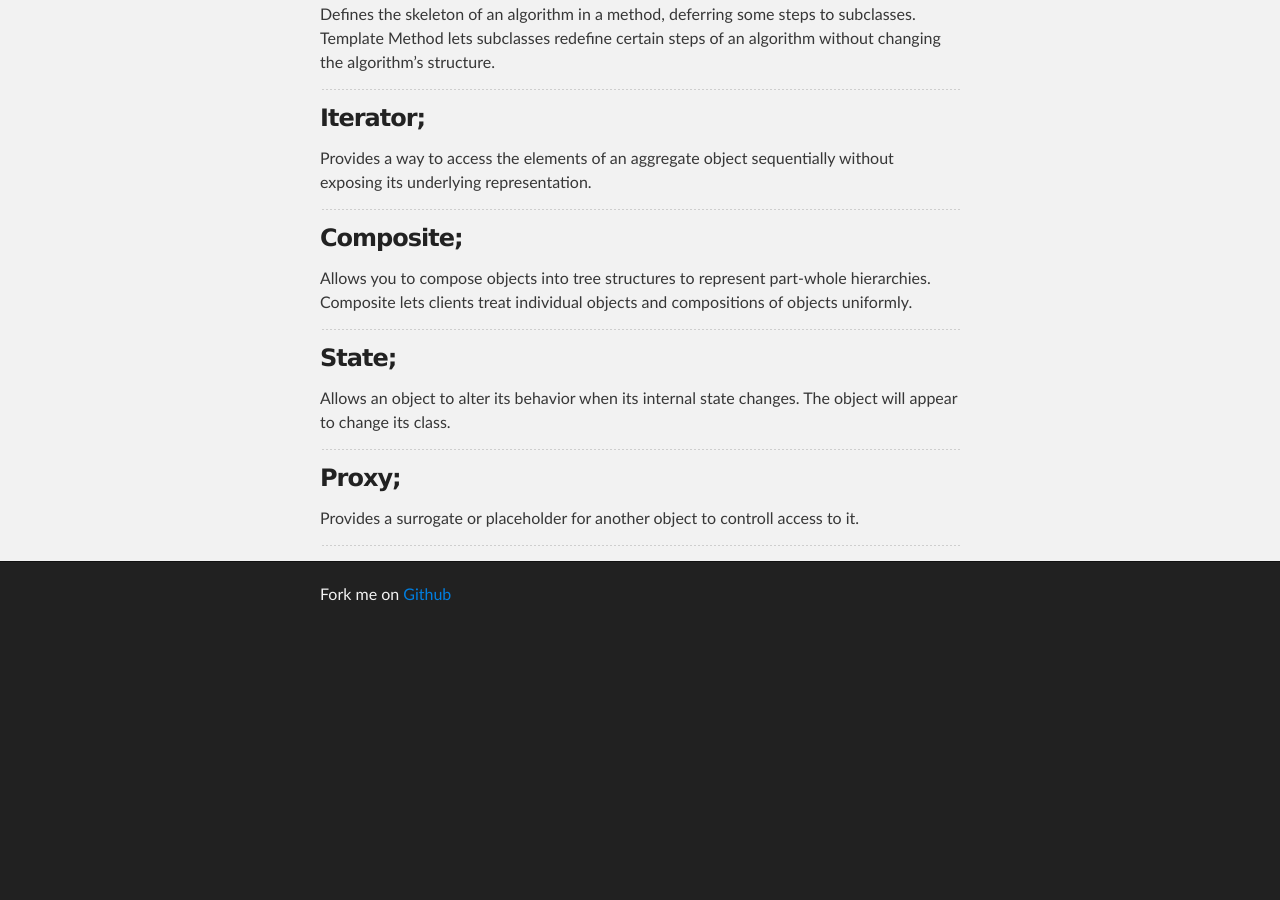
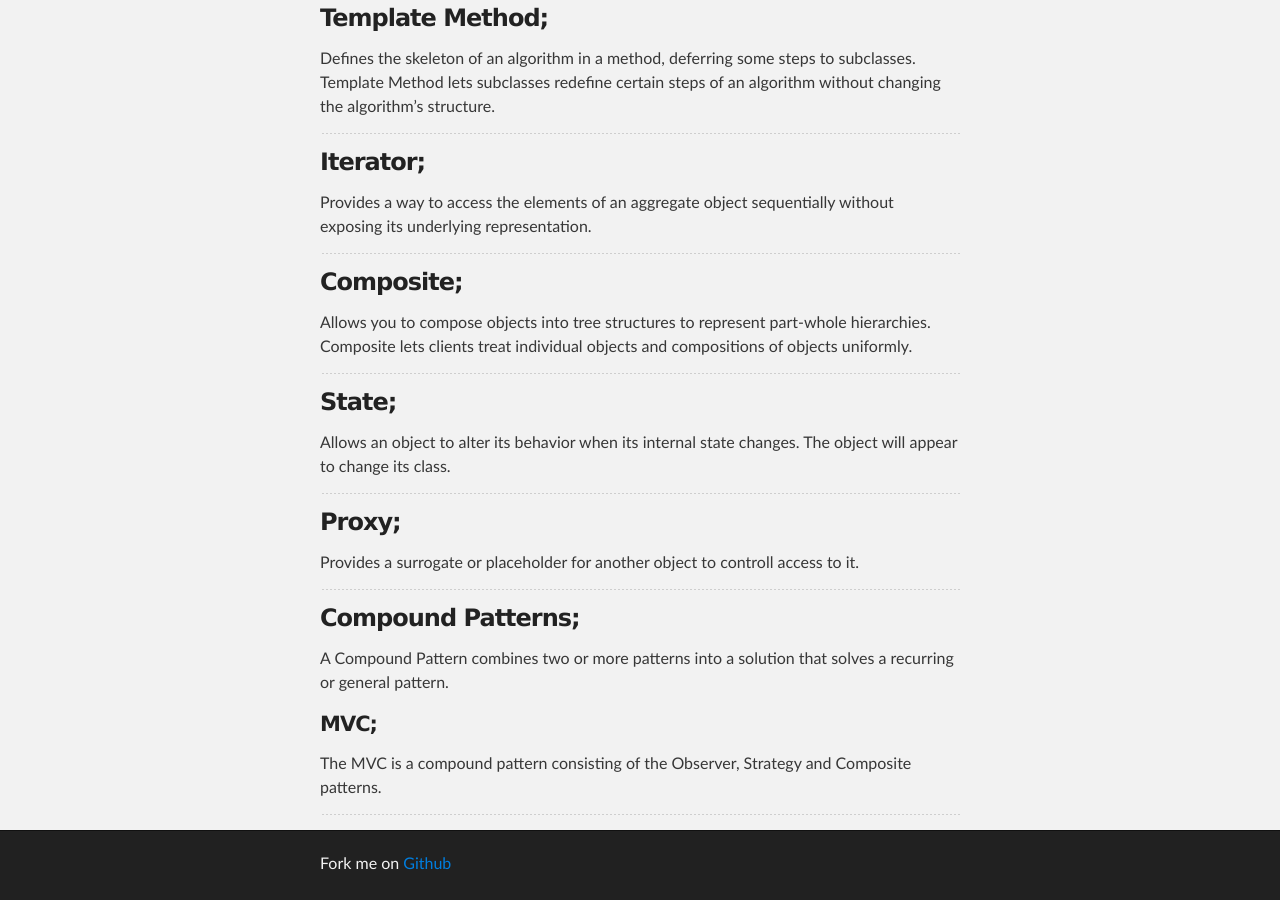
Before and after one commit to Deividy/deividy.github.io, a Jekyll site: the page built from Design-Patterns.md, in a window 1280 px wide and 900 px high, scrolled down 1453 px. Built offline with Jekyll 4.4.1, drawn with Linux system fonts in a browser that asks for light colours; before the commit the page ends 2084 px from its top, so only the background shows below that; some of the changed text lies outside the part shown.

Commit message:
Add Compound Pattern

```diff
--- a/Design-Patterns.md
+++ b/Design-Patterns.md
@@ -10,6 +10,9 @@ layout: default
 > "Each pattern describes a problem which occurs over and over again in our environment, and then describes the core of the solution to that problem, in such a way that you can use this solution a million times over, without ever doing it the same way twice"
 >
 > _Christopher Alexander_
+
+
+> A Pattern is a solution to a problem in a context.
 
 ---
 
@@ -83,3 +86,11 @@ Allows an object to alter its behavior when its internal state changes. The obje
 Provides a surrogate or placeholder for another object to controll access to it.
 
 ---
+
+### Compound Patterns;
+A Compound Pattern combines two or more patterns into a solution that solves a recurring or general pattern.
+
+#### MVC;
+The MVC is a compound pattern consisting of the Observer, Strategy and Composite patterns.
+
+---
```
